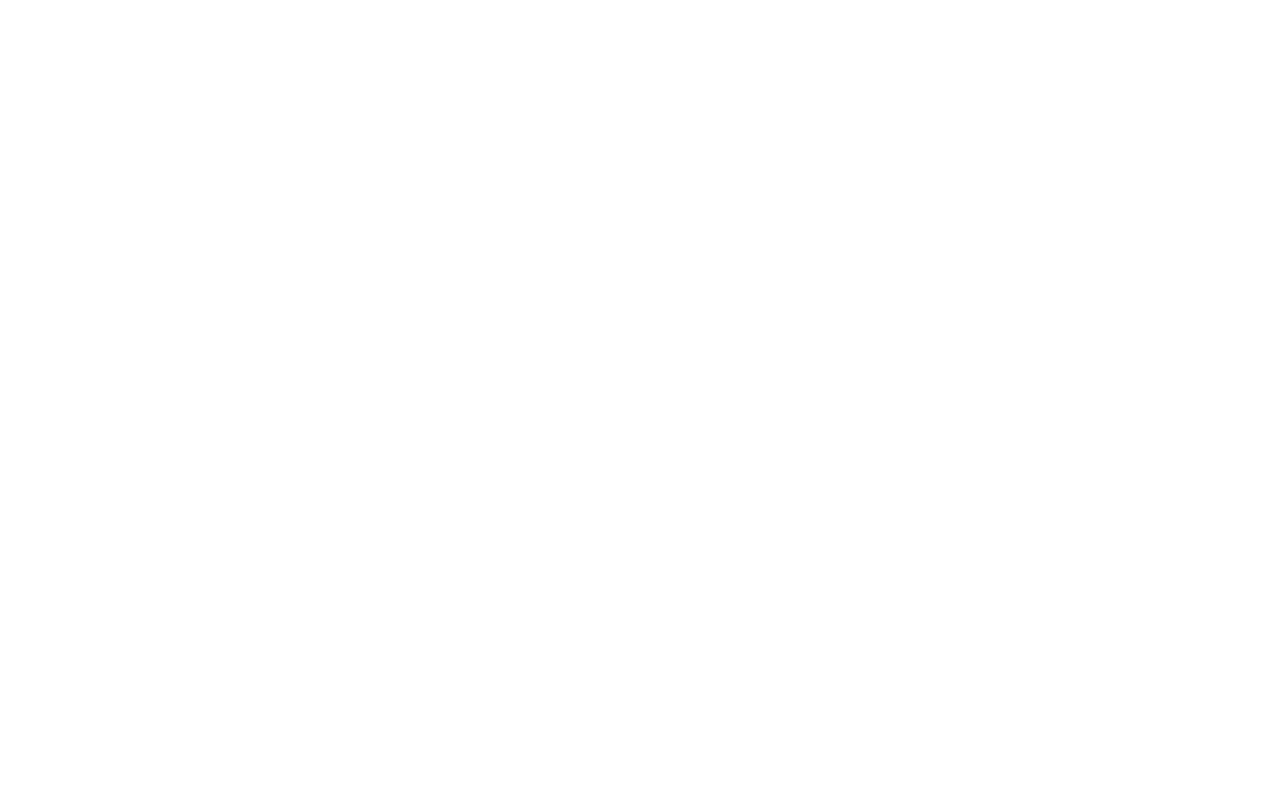
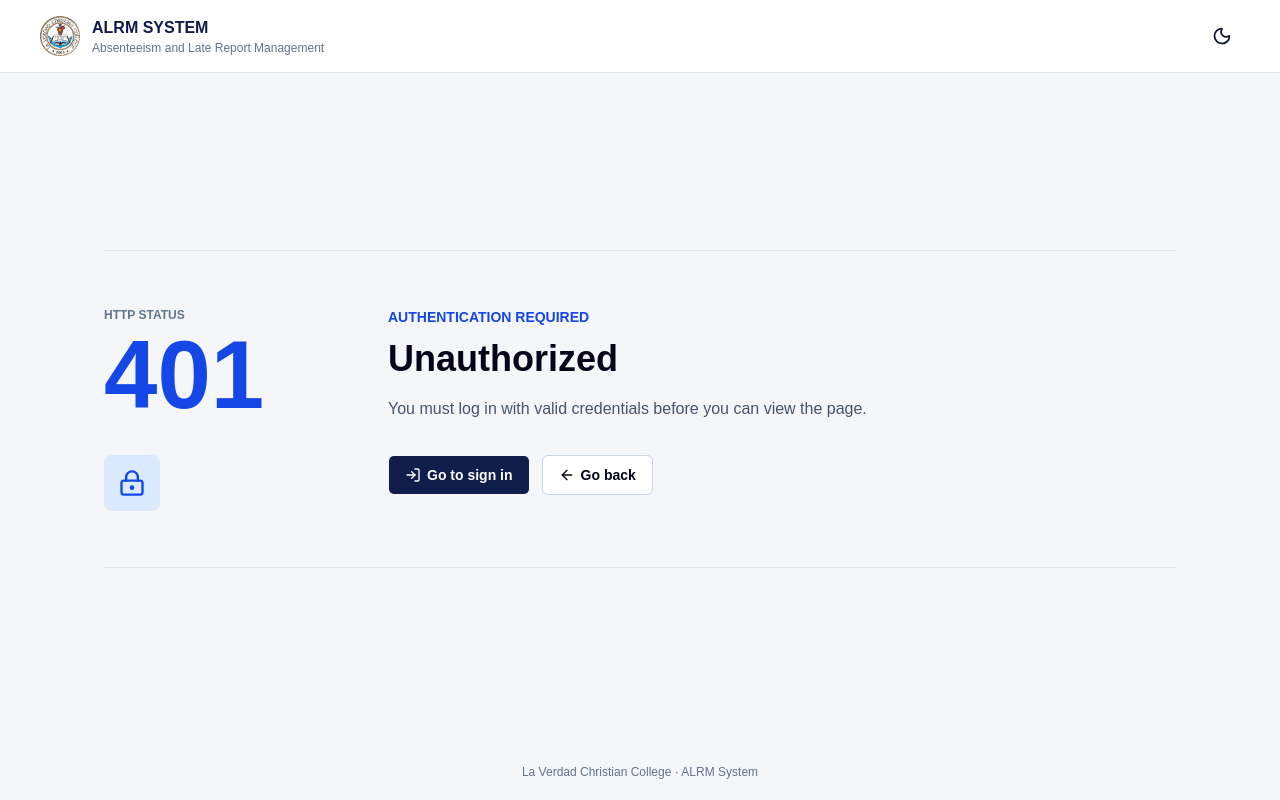
Before and after one commit to maki-sushi-distro/Absenteeism-Late-Report-and-Excuse-Letter-Management-Process-ALRM, a React (Vite) app in the folder frontend/: page /401 in a window 1280 px wide. Before the commit this address had no page. Built offline with nearby package versions, Linux system fonts and the light colour scheme.

Commit message:
feat(errors): add error boundary and HTTP error page

```diff
--- a/frontend/src/App.jsx
+++ b/frontend/src/App.jsx
@@ -16,6 +16,8 @@
 import InstructorPlaceholderPage from "./pages/auth/instructor/InstructorPlaceholderPage";
 import StudentPlaceholderPage from "./pages/auth/student/StudentPlaceholderPage";
 import StudentRequestForm from "./pages/auth/student/StudentRequestForm";
+import AppErrorBoundary from "./components/AppErrorBoundary";
+import HttpErrorPage from "./pages/HttpErrorPage";
 import "./App.css";
 
 function App() {
@@ -23,7 +25,8 @@
     <BrowserRouter>
       <ThemeProvider>
         <AuthProvider>
-          <Routes>
+          <AppErrorBoundary>
+            <Routes>
           <Route path="/login" element={<Login />} />
           <Route path="/auth/callback" element={<AuthCallback />} />
           <Route path="/verify-otp" element={<OtpVerification />} />
@@ -141,7 +144,15 @@
               </ProtectedRoute>
             }
           />
-          </Routes>
+              <Route path="/400" element={<HttpErrorPage status={400} />} />
+              <Route path="/401" element={<HttpErrorPage status={401} />} />
+              <Route path="/403" element={<HttpErrorPage status={403} />} />
+              <Route path="/404" element={<HttpErrorPage status={404} />} />
+              <Route path="/500" element={<HttpErrorPage status={500} />} />
+              <Route path="/503" element={<HttpErrorPage status={503} />} />
+              <Route path="*" element={<HttpErrorPage status={404} />} />
+            </Routes>
+          </AppErrorBoundary>
         </AuthProvider>
       </ThemeProvider>
     </BrowserRouter>
--- /dev/null
+++ b/frontend/src/components/AppErrorBoundary.jsx
@@ -0,0 +1,24 @@
+import { Component } from "react";
+import HttpErrorPage from "@/pages/HttpErrorPage";
+
+class AppErrorBoundary extends Component {
+  state = { hasError: false };
+
+  static getDerivedStateFromError() {
+    return { hasError: true };
+  }
+
+  componentDidCatch(error, details) {
+    console.error("An unexpected application error occurred.", error, details);
+  }
+
+  render() {
+    if (this.state.hasError) {
+      return <HttpErrorPage status={500} />;
+    }
+
+    return this.props.children;
+  }
+}
+
+export default AppErrorBoundary;
--- /dev/null
+++ b/frontend/src/pages/HttpErrorPage.jsx
@@ -0,0 +1,216 @@
+import {
+  ArrowLeft,
+  CircleAlert,
+  FileQuestion,
+  LayoutDashboard,
+  LockKeyhole,
+  LogIn,
+  RefreshCw,
+  ServerCrash,
+  ShieldX,
+  WifiOff,
+} from "lucide-react";
+import { useLocation, useNavigate } from "react-router-dom";
+import LVLogo from "@/assets/LV_Logo.png";
+import ThemeToggle from "@/components/ThemeToggle";
+import { Button } from "@/components/ui/button";
+import { useAuth } from "@/context/AuthContext";
+
+const ERROR_DETAILS = {
+  400: {
+    title: "Bad Request",
+    description: "The server cannot understand the request because of bad syntax.",
+    label: "Request error",
+    icon: CircleAlert,
+    accent: "text-amber-600 dark:text-amber-400",
+    iconStyle: "bg-amber-100 text-amber-700 dark:bg-amber-400/10 dark:text-amber-300",
+  },
+  401: {
+    title: "Unauthorized",
+    description: "You must log in with valid credentials before you can view the page.",
+    label: "Authentication required",
+    icon: LockKeyhole,
+    accent: "text-blue-700 dark:text-blue-300",
+    iconStyle: "bg-blue-100 text-blue-700 dark:bg-blue-400/10 dark:text-blue-300",
+  },
+  403: {
+    title: "Forbidden",
+    description: "The server understands your request, but refuses to give you access.",
+    label: "Access denied",
+    icon: ShieldX,
+    accent: "text-orange-700 dark:text-orange-300",
+    iconStyle: "bg-orange-100 text-orange-700 dark:bg-orange-400/10 dark:text-orange-300",
+  },
+  404: {
+    title: "Not Found",
+    description: "The server cannot find the specific web address or file you requested.",
+    label: "Page unavailable",
+    icon: FileQuestion,
+    accent: "text-[#203b82] dark:text-blue-300",
+    iconStyle: "bg-blue-100 text-[#203b82] dark:bg-blue-400/10 dark:text-blue-300",
+  },
+  500: {
+    title: "Internal Server Error",
+    description: "The web server hit an unexpected problem while trying to load the site.",
+    label: "Unexpected error",
+    icon: ServerCrash,
+    accent: "text-red-700 dark:text-red-300",
+    iconStyle: "bg-red-100 text-red-700 dark:bg-red-400/10 dark:text-red-300",
+  },
+  503: {
+    title: "Service Unavailable",
+    description: "The service is temporarily unavailable. Please try again shortly.",
+    label: "Service interruption",
+    icon: WifiOff,
+    accent: "text-violet-700 dark:text-violet-300",
+    iconStyle: "bg-violet-100 text-violet-700 dark:bg-violet-400/10 dark:text-violet-300",
+  },
+};
+
+function HttpErrorPage({ status = 404, description, onRetry }) {
+  const navigate = useNavigate();
+  const location = useLocation();
+  const { user } = useAuth();
+  const details = ERROR_DETAILS[status] ?? ERROR_DETAILS[500];
+  const Icon = details.icon;
+  const destination = user ? "/dashboard" : "/login";
+  const destinationLabel = user ? "Go to dashboard" : "Go to sign in";
+  const DestinationIcon = user ? LayoutDashboard : LogIn;
+  const canRetry = status === 500 || status === 503;
+
+  function handlePrimaryAction() {
+    if (canRetry) {
+      if (onRetry) {
+        onRetry();
+        return;
+      }
+      window.location.reload();
+      return;
+    }
+
+    if (status === 400) {
+      navigate(-1);
+      return;
+    }
+
+    navigate(destination, { replace: status === 401 });
+  }
+
+  const primaryLabel = canRetry
+    ? "Try again"
+    : status === 400
+      ? "Go back"
+      : destinationLabel;
+  const PrimaryIcon = canRetry
+    ? RefreshCw
+    : status === 400
+      ? ArrowLeft
+      : DestinationIcon;
+
+  return (
+    <div className="flex min-h-screen flex-col bg-[#f5f6fa] text-slate-950 transition-colors dark:bg-slate-950 dark:text-slate-50">
+      <header className="border-b border-slate-200 bg-white dark:border-slate-800 dark:bg-slate-900">
+        <div className="mx-auto flex min-h-18 w-full max-w-7xl items-center justify-between px-5 py-3 sm:px-8 lg:px-10">
+          <div className="flex min-w-0 items-center gap-3">
+            <img
+              src={LVLogo}
+              alt="La Verdad Christian College logo"
+              className="size-10 shrink-0 object-contain"
+            />
+            <div className="min-w-0">
+              <p className="truncate text-base font-black text-[#101c4a] dark:text-white">
+                ALRM SYSTEM
+              </p>
+              <p className="truncate text-xs text-slate-500 dark:text-slate-400">
+                Absenteeism and Late Report Management
+              </p>
+            </div>
+          </div>
+          <ThemeToggle />
+        </div>
+      </header>
+
+      <main className="mx-auto grid w-full max-w-6xl flex-1 items-center px-5 py-12 sm:px-8 sm:py-16 lg:px-10">
+        <section
+          role="alert"
+          aria-labelledby="error-title"
+          className="grid gap-8 border-y border-slate-200 py-10 dark:border-slate-800 sm:py-14 lg:grid-cols-[220px_1fr] lg:gap-16"
+        >
+          <div className="flex items-start justify-between gap-5 lg:block">
+            <div>
+              <p className="text-xs font-bold uppercase text-slate-500 dark:text-slate-400">
+                HTTP status
+              </p>
+              <p className={`mt-1 text-7xl font-black sm:text-8xl ${details.accent}`}>
+                {status}
+              </p>
+            </div>
+            <div className={`flex size-14 shrink-0 items-center justify-center rounded-[8px] lg:mt-8 ${details.iconStyle}`}>
+              <Icon className="size-7" strokeWidth={2} aria-hidden="true" />
+            </div>
+          </div>
+
+          <div className="max-w-2xl">
+            <p className={`text-sm font-black uppercase ${details.accent}`}>
+              {details.label}
+            </p>
+            <h1 id="error-title" className="mt-3 text-3xl font-black sm:text-4xl">
+              {details.title}
+            </h1>
+            <p className="mt-4 max-w-xl text-base leading-7 text-slate-600 dark:text-slate-300">
+              {description || details.description}
+            </p>
+
+            {status === 404 && (
+              <p className="mt-5 break-all border-l-2 border-slate-300 pl-3 text-sm text-slate-500 dark:border-slate-700 dark:text-slate-400">
+                Requested path: <span className="font-semibold text-slate-700 dark:text-slate-200">{location.pathname}</span>
+              </p>
+            )}
+
+            <div className="mt-8 flex flex-wrap gap-3">
+              <Button
+                type="button"
+                size="lg"
+                onClick={handlePrimaryAction}
+                className="h-10 rounded-[6px] bg-[#101c4a] px-4 font-bold text-white hover:bg-[#203b82]"
+              >
+                <PrimaryIcon className="size-4" />
+                {primaryLabel}
+              </Button>
+              {status !== 401 && status !== 404 && (
+                <Button
+                  type="button"
+                  variant="outline"
+                  size="lg"
+                  onClick={() => navigate(destination)}
+                  className="h-10 rounded-[6px] border-slate-300 px-4 font-bold dark:border-slate-700"
+                >
+                  <DestinationIcon className="size-4" />
+                  {destinationLabel}
+                </Button>
+              )}
+              {(status === 401 || status === 404) && (
+                <Button
+                  type="button"
+                  variant="outline"
+                  size="lg"
+                  onClick={() => navigate(-1)}
+                  className="h-10 rounded-[6px] border-slate-300 px-4 font-bold dark:border-slate-700"
+                >
+                  <ArrowLeft className="size-4" />
+                  Go back
+                </Button>
+              )}
+            </div>
+          </div>
+        </section>
+      </main>
+
+      <footer className="px-5 py-5 text-center text-xs text-slate-500 dark:text-slate-500">
+        La Verdad Christian College · ALRM System
+      </footer>
+    </div>
+  );
+}
+
+export default HttpErrorPage;
--- a/frontend/src/routes/ProtectedRoute.jsx
+++ b/frontend/src/routes/ProtectedRoute.jsx
@@ -7,6 +7,7 @@
 import { getPendingOtpToken, getPendingOtpUserId } from '../api/otp';
 import { needsProfileSetup } from '../lib/profileSetup';
 import { roleMatches } from '../lib/roles';
+import HttpErrorPage from '../pages/HttpErrorPage';
 
 function AuthenticatedPage({ user, children }) {
   const { pathname, search, hash } = useLocation();
@@ -37,7 +38,7 @@
     return <Navigate to="/complete-profile" replace />;
   }
   if (allowedRoles?.length && !roleMatches(user.role, allowedRoles)) {
-    return <Navigate to="/dashboard" replace />;
+    return <HttpErrorPage status={403} />;
   }
 
   if (location.pathname === '/') {
```
